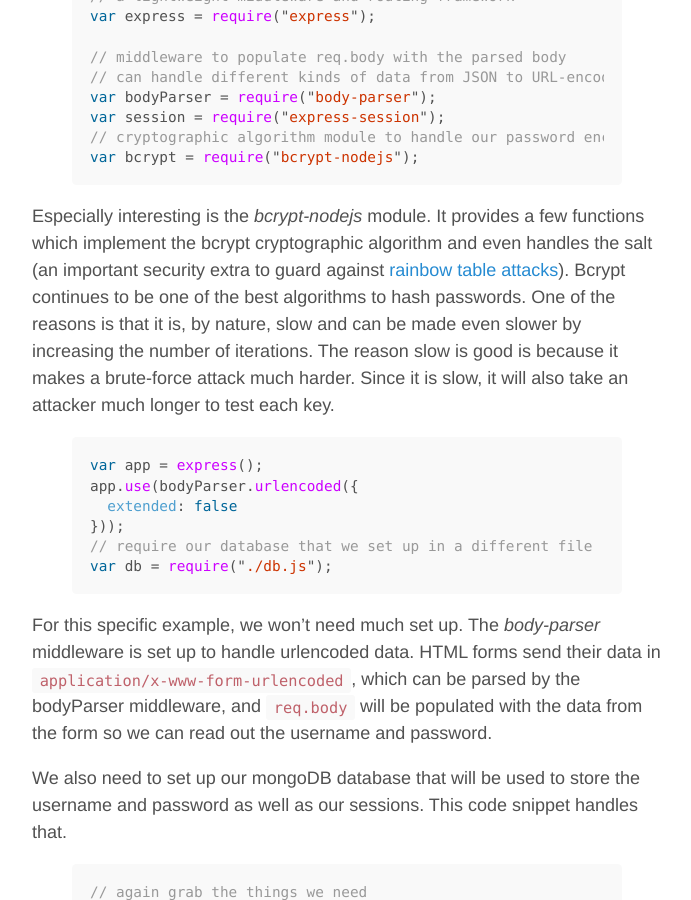
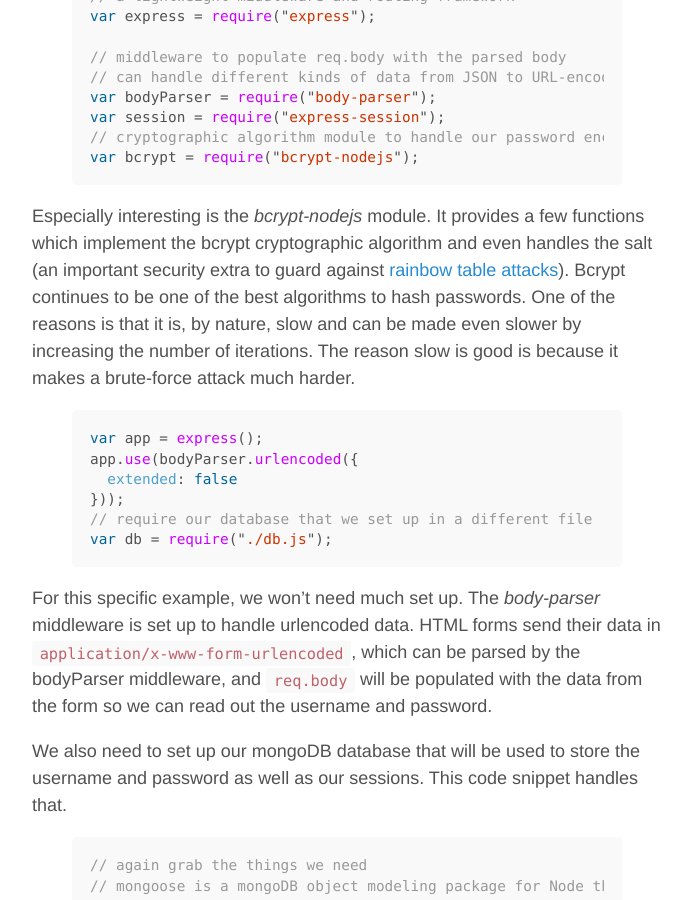
Before and after one commit to art-mth/arthurmathies.github.io, a Jekyll site: the page built from _posts/2015-11-08-Authentication1.md, in a window 1280 px wide and 900 px high, scrolled down 2442 px. Shown: the whole window, without its empty margins (293-984 px from the left). Built offline with Jekyll 4.4.1, drawn with Linux system fonts in a browser that asks for light colours.

Commit message:
delete repetitive line

```diff
--- a/_posts/2015-11-08-Authentication1.md
+++ b/_posts/2015-11-08-Authentication1.md
@@ -57,7 +57,7 @@ var session = require("express-session");
 var bcrypt = require("bcrypt-nodejs");
 {% endhighlight %}
 
-Especially interesting is the *bcrypt-nodejs* module. It provides a few functions which implement the bcrypt cryptographic algorithm and even handles the salt (an important security extra to guard against [rainbow table attacks](https://en.wikipedia.org/wiki/Rainbow_table)). Bcrypt continues to be one of the best algorithms to hash passwords. One of the reasons is that it is, by nature, slow and can be made even slower by increasing the number of iterations. The reason slow is good is because it makes a brute-force attack much harder. Since it is slow, it will also take an attacker much longer to test each key.
+Especially interesting is the *bcrypt-nodejs* module. It provides a few functions which implement the bcrypt cryptographic algorithm and even handles the salt (an important security extra to guard against [rainbow table attacks](https://en.wikipedia.org/wiki/Rainbow_table)). Bcrypt continues to be one of the best algorithms to hash passwords. One of the reasons is that it is, by nature, slow and can be made even slower by increasing the number of iterations. The reason slow is good is because it makes a brute-force attack much harder.
 
 {% highlight javascript %}
 var app = express();
```
